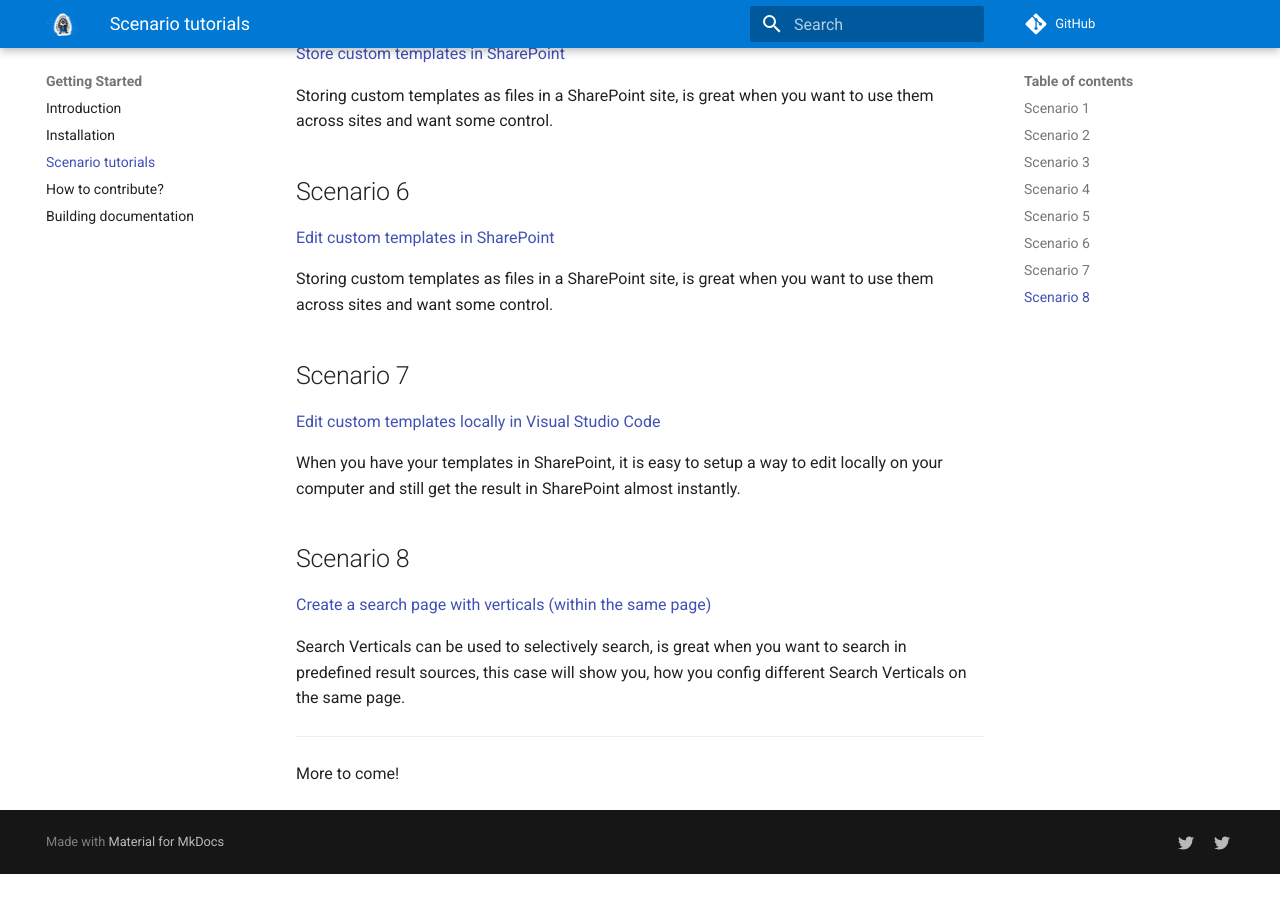
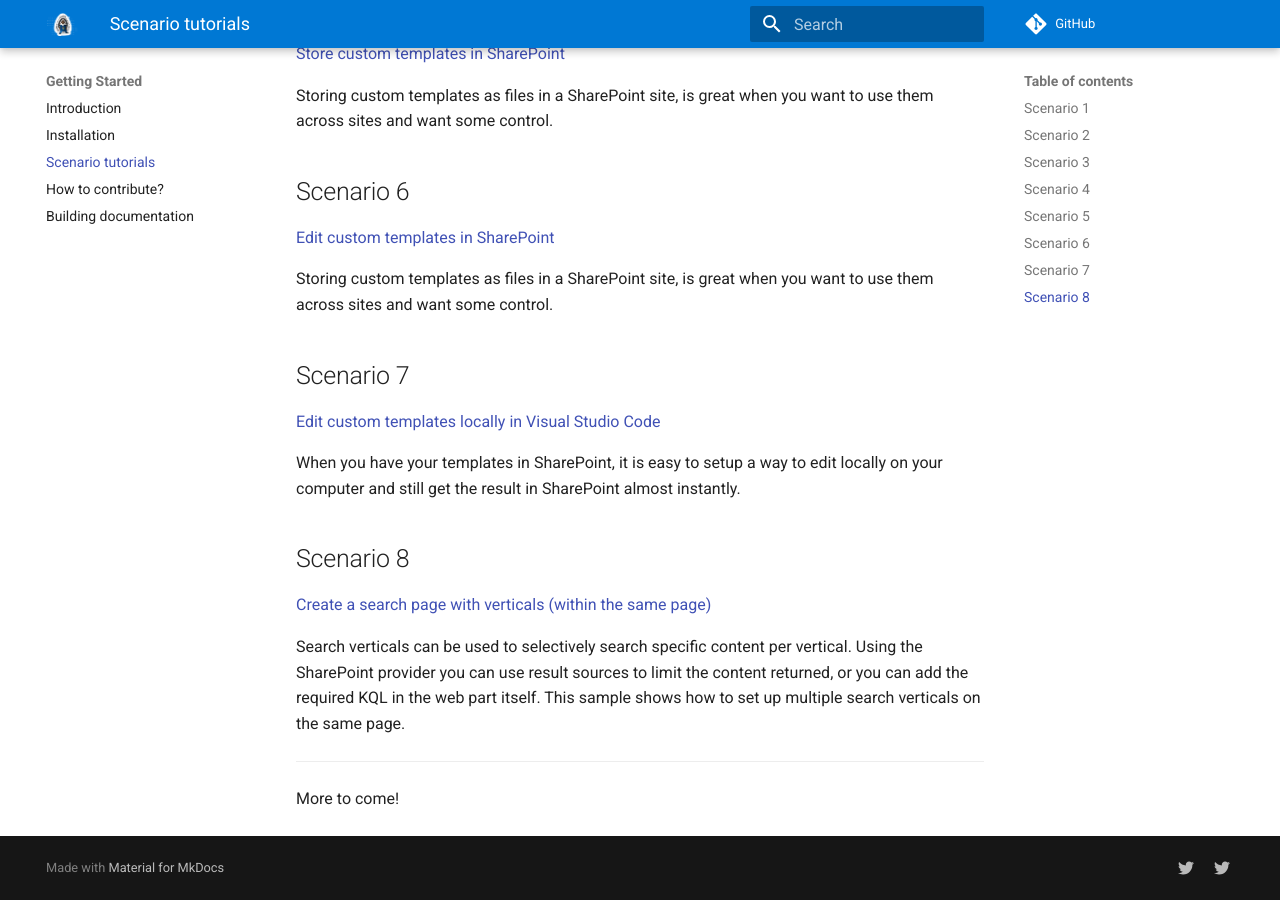
Before and after one commit to dominic5perezd/pnp-modern-search, an MkDocs documentation site: the page built from docs/scenarios/index.md, in a window 1280 px wide and 900 px high, scrolled down 1115 px. Built offline with MkDocs 1.6.1 and Material for MkDocs 9.7.7, drawn with Linux system fonts in a browser that asks for light colours; comment, search, counter and statistics services are not loaded; before the commit the page ends 1989 px from its top, so only the background shows below that.

Commit message:
Update index.md
Scenario 8: Change description

```diff
--- a/docs/scenarios/index.md
+++ b/docs/scenarios/index.md
@@ -48,7 +48,8 @@ When you have your templates in SharePoint, it is easy to setup a way to edit lo
 
 [Create a search page with verticals (within the same page)](Create-a-search-page-with-verticals-within-the-same-page.md)
 
-Search Verticals can be used to selectively search, is great when you want to search in predefined result sources, this case will show you, how you config different Search Verticals on the same page.
+Search verticals can be used to selectively search specific content per vertical. Using the SharePoint provider you can use result sources to limit the content returned,
+or you can add the required KQL in the web part itself. This sample shows how to set up multiple search verticals on the same page.
 
 ---
 
```
